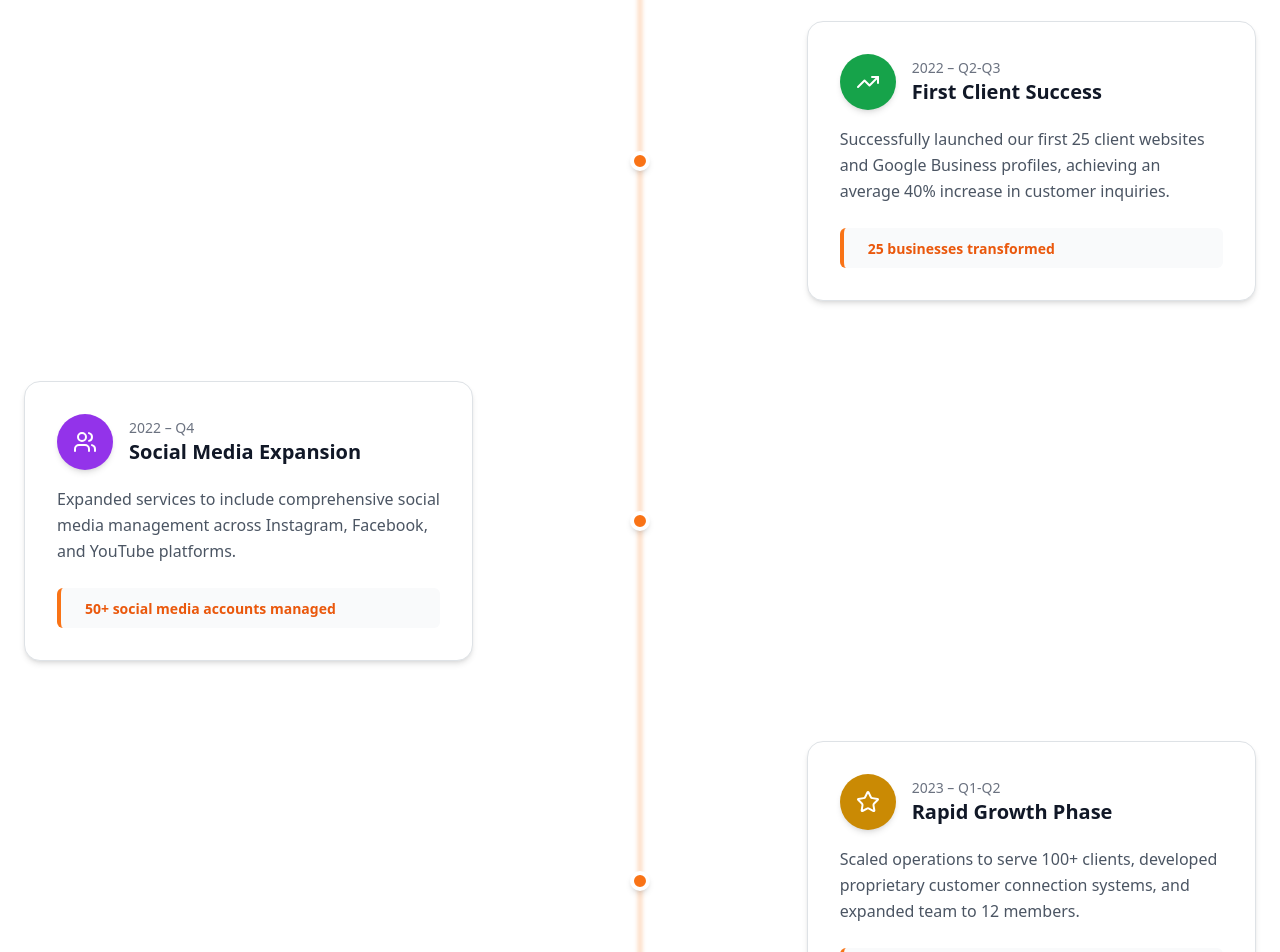
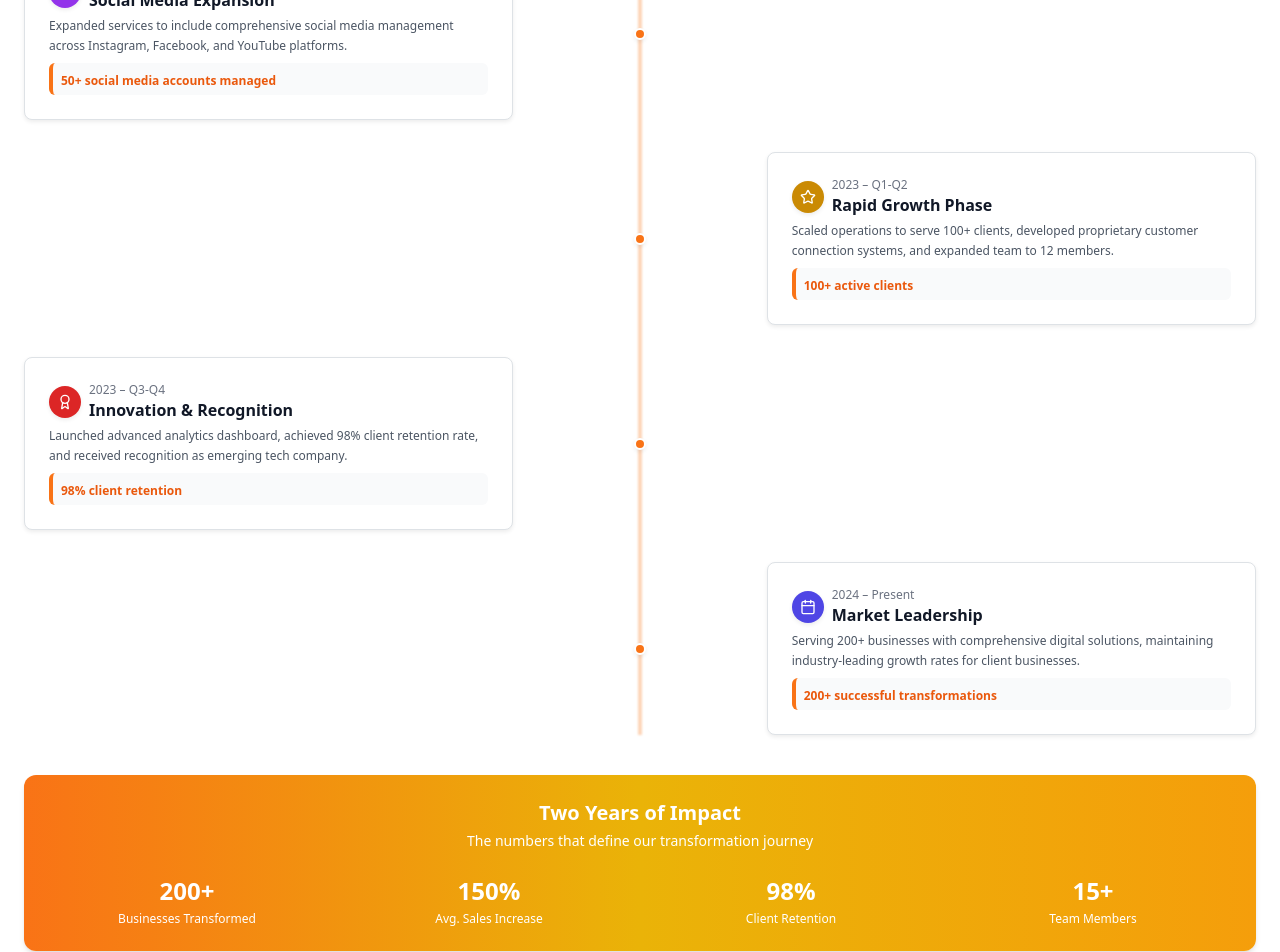
Before and after one commit to bharatt01/CustomersDelight, a React (Create React App) app: page /about-us in a window 1280 px wide. Shown: the part 4200-5152 px from the top of the page. Built offline with nearby package versions, Linux system fonts and the light colour scheme.

Commit message:
latest-update5

```diff
--- a/src/components/Footer.jsx
+++ b/src/components/Footer.jsx
@@ -1,11 +1,12 @@
-import React from 'react';
-import './footer.css';
+import React, { useState } from "react";
+import "./footer.css";
 
 const Footer = () => {
+  const [showCategories, setShowCategories] = useState(false);
+
   return (
     <footer className="footer-section">
       <div className="footer-container">
-
         {/* Brand Section */}
         <div className="footer-brand-section">
           <h4 className="footer-brand">Customer's Delight</h4>
@@ -14,12 +15,34 @@ const Footer = () => {
           </p>
         </div>
 
-        {/* Company Links */}
+        {/* Company Links with Dropdown */}
         <div className="footer-links-section">
           <h6 className="footer-title">Company</h6>
           <ul className="footer-links">
             <li><a href="/about-us">About Us</a></li>
-            <li><a href="/categories">Categories</a></li>
+
+            {/* Dropdown Toggle */}
+            <li
+              className="dropdown-toggle"
+              onClick={() => setShowCategories(!showCategories)}
+              style={{ cursor: "pointer" }}
+            >
+              Categories{" "}
+              <span>
+                {showCategories ? <i className="bi bi-chevron-up"></i> : <i className="bi bi-chevron-down"></i>}
+              </span>
+            </li>
+
+            {/* Dropdown Menu */}
+            {showCategories && (
+              <ul className="footer-dropdown">
+                <li><a href="/categories/men">Men</a></li>
+                <li><a href="/categories/women">Women</a></li>
+                <li><a href="/categories/kids">Kids</a></li>
+                <li><a href="/categories/accessories">Accessories</a></li>
+              </ul>
+            )}
+
             <li><a href="/prime-member">Prime Membership</a></li>
             <li><a href="/blogs">Blogs</a></li>
           </ul>
@@ -44,7 +67,6 @@ const Footer = () => {
             <a href="https://www.linkedin.com/in/customer-delight/"><i className="bi bi-linkedin"></i></a>
           </div>
         </div>
-
       </div>
 
       {/* Footer Bottom */}
--- a/src/components/OurJourney.jsx
+++ b/src/components/OurJourney.jsx
@@ -60,41 +60,44 @@ const Journey = () => {
   ];
 
   return (
-
-    <section id="journey" className="py-24 bg-white">
+    <section id="journey" className="py-8 bg-white"> {/* reduced from py-12 */}
       <div className="max-w-7xl mx-auto px-4 sm:px-6 lg:px-8">
-    <div className="text-center mb-16">
-      <h2 className="text-4xl font-extrabold text-gray-900 mb-4">Our Journey</h2>
-      <p className="text-lg text-gray-600 max-w-2xl mx-auto">
+        <div className="text-center mb-6"> {/* reduced from mb-10 */}
+          <h2 className="text-4xl font-extrabold text-gray-900 mb-1">Our Journey</h2> {/* was text-3xl */}
+          <p className="text-xl text-gray-600 max-w-2xl mx-auto"> {/* was text-base */}
             From a small startup in Faridabad to a leading technology partner for retail businesses — here’s how we’ve grown.
           </p>
         </div>
 
         <div className="relative">
-      {/* Orange glowing timeline line */}
-      <div className="hidden lg:block absolute left-1/2 transform -translate-x-1/2 w-1 h-full bg-orange-500/30 blur-[2px]"></div>
+          <div className="hidden lg:block absolute left-1/2 transform -translate-x-1/2 w-1 h-full bg-orange-500/30 blur-[1px]"></div>
 
-      <div className="space-y-20">
+          <div className="space-y-8"> {/* reduced from space-y-12 */}
             {milestones.map((milestone, index) => (
-          <div key={index} className={`relative flex flex-col lg:flex-row items-center ${index % 2 !== 0 ? 'lg:flex-row-reverse' : ''}`}>
-            {/* Timeline Dot */}
-            <div className="hidden lg:block absolute left-1/2 transform -translate-x-1/2 w-5 h-5 bg-orange-500 border-4 border-white rounded-full z-10 shadow-md"></div>
+              <div
+                key={index}
+                className={`relative flex flex-col lg:flex-row items-center ${
+                  index % 2 !== 0 ? 'lg:flex-row-reverse' : ''
+                }`}
+              >
+                <div className="hidden lg:block absolute left-1/2 transform -translate-x-1/2 w-3 h-3 bg-orange-500 border-2 border-white rounded-full z-10 shadow-sm"></div>
 
-            {/* Card Content */}
-            <div className={`w-full lg:w-5/12 ${index % 2 === 0 ? 'lg:pr-16' : 'lg:pl-16'}`}>
-              <div className="bg-white border border-gray-200 shadow-md hover:shadow-xl transition duration-300 rounded-2xl p-8">
-                <div className="flex items-center mb-3">
-                  <div className={`${milestone.color} p-3 rounded-full shadow-md`}>
-                    <milestone.icon className="h-6 w-6 text-white" />
+                <div className={`w-full lg:w-5/12 ${index % 2 === 0 ? 'lg:pr-6' : 'lg:pl-6'}`}>
+                  <div className="bg-white border border-gray-200 shadow-sm hover:shadow-md transition duration-300 rounded-lg p-4"> {/* reduced */}
+                    <div className="flex items-center mb-1">
+                      <div className={`${milestone.color} p-2 rounded-full shadow-sm`}>
+                        <milestone.icon className="h-4 w-4 text-white" /> {/* smaller */}
                       </div>
-                  <div className="ml-4">
-                    <div className="text-sm text-gray-500">{milestone.year} – {milestone.quarter}</div>
-                    <h3 className="text-xl font-bold text-gray-900">{milestone.title}</h3>
+                      <div className="ml-2">
+                        <div className="text-xs text-gray-500">
+                          {milestone.year} – {milestone.quarter}
+                        </div>
+                        <h3 className="text-base font-bold text-gray-900">{milestone.title}</h3> {/* was text-lg */}
                       </div>
                     </div>
-                <p className="text-gray-600 leading-relaxed mb-4">{milestone.description}</p>
-                <div className="bg-gray-50 border-l-4 border-orange-500 px-4 py-2 rounded">
-                  <span className="text-sm font-semibold text-orange-600">{milestone.stats}</span>
+                    <p className="text-xs text-gray-600 leading-relaxed mb-2">{milestone.description}</p> {/* smaller */}
+                    <div className="bg-gray-50 border-l-4 border-orange-500 px-2 py-1 rounded">
+                      <span className="text-xs font-semibold text-orange-600">{milestone.stats}</span>
                     </div>
                   </div>
                 </div>
@@ -104,33 +107,32 @@ const Journey = () => {
         </div>
 
         {/* Stats */}
-    <div className="mt-24 bg-gradient-to-r from-orange-500 via-yellow-500 to-amber-500 rounded-3xl p-12 shadow-xl">
-      <div className="text-center text-white mb-10">
-        <h3 className="text-3xl font-bold mb-2">Two Years of Impact</h3>
-        <p className="text-lg">The numbers that define our transformation journey</p>
+        <div className="mt-10 bg-gradient-to-r from-orange-500 via-yellow-500 to-amber-500 rounded-xl p-6 shadow-md"> {/* reduced */}
+          <div className="text-center text-white mb-4">
+            <h3 className="text-xl font-bold mb-1">Two Years of Impact</h3>
+            <p className="text-sm">The numbers that define our transformation journey</p>
           </div>
-      <div className="grid grid-cols-2 md:grid-cols-4 gap-8 text-center text-white">
+          <div className="grid grid-cols-2 md:grid-cols-4 gap-4 text-center text-white">
             <div>
-          <div className="text-4xl font-extrabold mb-1">200+</div>
-          <div className="text-sm">Businesses Transformed</div>
+              <div className="text-2xl font-extrabold mb-1">200+</div>
+              <div className="text-xs">Businesses Transformed</div>
             </div>
             <div>
-          <div className="text-4xl font-extrabold mb-1">150%</div>
-          <div className="text-sm">Avg. Sales Increase</div>
+              <div className="text-2xl font-extrabold mb-1">150%</div>
+              <div className="text-xs">Avg. Sales Increase</div>
             </div>
             <div>
-          <div className="text-4xl font-extrabold mb-1">98%</div>
-          <div className="text-sm">Client Retention</div>
+              <div className="text-2xl font-extrabold mb-1">98%</div>
+              <div className="text-xs">Client Retention</div>
             </div>
             <div>
-          <div className="text-4xl font-extrabold mb-1">15+</div>
-          <div className="text-sm">Team Members</div>
+              <div className="text-2xl font-extrabold mb-1">15+</div>
+              <div className="text-xs">Team Members</div>
             </div>
           </div>
         </div>
       </div>
     </section>
-
   );
 };
 
--- a/src/components/footer.css
+++ b/src/components/footer.css
@@ -132,3 +132,34 @@
     justify-content: flex-start;
   }
 }
+/* Dropdown styles */
+.dropdown-toggle {
+  cursor: pointer;
+  color: #bbb;
+  transition: color 0.2s ease;
+}
+
+.dropdown-toggle:hover {
+  color: #ff9800;
+}
+
+.footer-dropdown {
+  list-style: none;
+  padding-left: 15px;
+  margin-top: 6px;
+}
+
+.footer-dropdown li {
+  margin-bottom: 6px;
+}
+
+.footer-dropdown a {
+  color: #aaa;
+  text-decoration: none;
+  font-size: 0.9rem;
+  transition: color 0.2s ease;
+}
+
+.footer-dropdown a:hover {
+  color: #ff9800;
+}
--- a/src/pages/PrimeMembership.jsx
+++ b/src/pages/PrimeMembership.jsx
@@ -38,8 +38,9 @@ const PrimeMembership = () => {
       <Navbar />
 
       {/* Hero Strip / Banner */}
-    <div
-  className="w-full h-60 md:h-72 lg:h-80 flex items-center justify-center bg-cover bg-center relative"
+    {/* Hero Strip / Banner */}
+<div
+  className="w-full h-60 md:h-72 lg:h-80 flex items-start justify-center bg-cover bg-center relative"
   style={{
     backgroundImage: `url('/Images/primemember.png')`,
   }}
@@ -48,10 +49,11 @@ const PrimeMembership = () => {
   <div className="absolute inset-0 bg-black bg-opacity-50"></div>
 
   {/* Heading */}
-  <h1 className="relative text-4xl sm:text-5xl font-extrabold text-white text-center">
+  <h1 className="relative mt-8 text-4xl sm:text-5xl font-extrabold text-white text-center">
     PRIME MEMBERSHIP
   </h1>
 </div>
+
 
 
       <section className="relative bg-gradient-to-br from-white via-orange-50 to-white py-20 px-6 lg:px-20 overflow-hidden text-gray-800">
```
Lines whose indentation alone changed are shown as unchanged.
